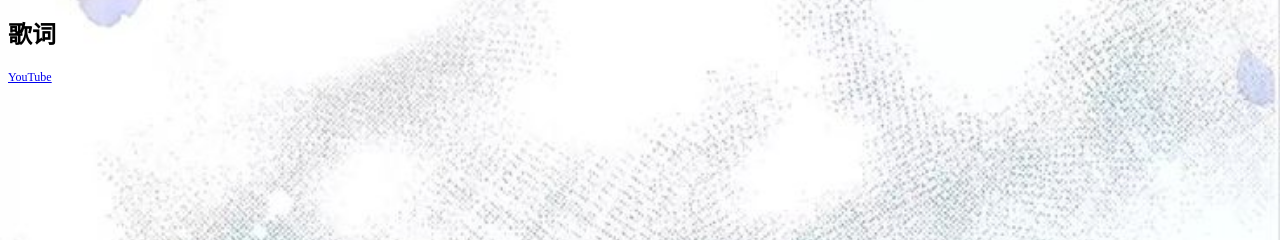
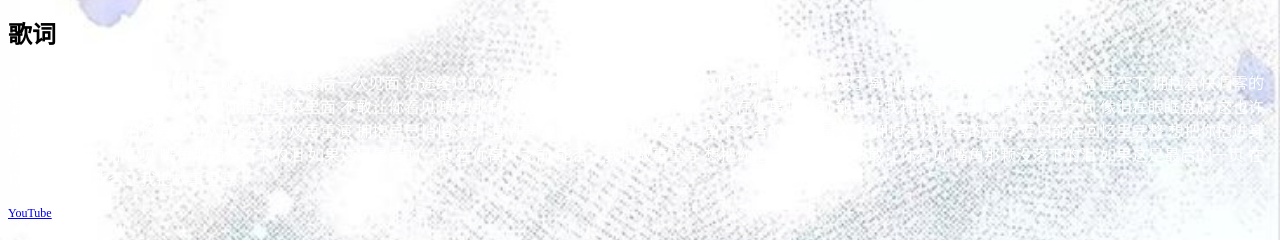
Before and after one commit to QianLI52525/qianli52525.github.io, a plain HTML site: page Music/最后一页_江语晨/index.html in a window 1280 px wide. Shown: the part 152-392 px from the top of the page. Drawn offline with Linux system fonts and the light colour scheme.

Commit message:
Update index.html

```diff
--- a/Music/最后一页_江语晨/index.html
+++ b/Music/最后一页_江语晨/index.html
@@ -25,7 +25,57 @@ body {
 </audio>
 <h2 style="color : black">歌词</h2>
 <div class = "lyrics">
-<p></p></div>
+<p>
+雨停滞天空之间
+像泪在眼眶盘旋
+这也许是最后一次见面
+
+沿途经过的从前
+还来不及再重演
+拥抱早已悄悄冷却
+
+海潮声 淹没了离别时的黄昏
+只留下不舍的体温
+星空下 拥抱着快凋零的温存
+爱只能在回忆里完整
+
+想把你抱进身体里面
+不敢让你看见
+嘴角那颗没落下的泪
+
+如果这是最后的一页
+在你离开之前
+能否让我把故事重写
+
+雨停滞天空之间
+像泪在眼眶盘旋
+这也许是最后一次见面
+
+沿途经过的从前
+还来不及再重演
+拥抱早已悄悄冷却
+
+海潮声 淹没了离别时的黄昏
+只留下不舍的体温
+星空下 拥抱着快凋零的温存
+爱只能在回忆里完整
+
+想把你抱进身体里面
+不敢让你看见
+嘴角那颗没落下的泪
+
+如果这是最后的一页
+在你离开之前
+能否让我把故事重写
+
+想把你抱进身体里面
+不敢让你看见
+嘴角那颗没落下的泪
+
+如果这是最后的一页
+在你离开之前
+能否让我把故事重写
+</p></div>
 
 <p style="font-size : 12px; color : white">
 <a href="https://youtu.be/CJqPAJUy7AM?si=7Co1Pi_PWip33ZQG">YouTube</a></p>
```
